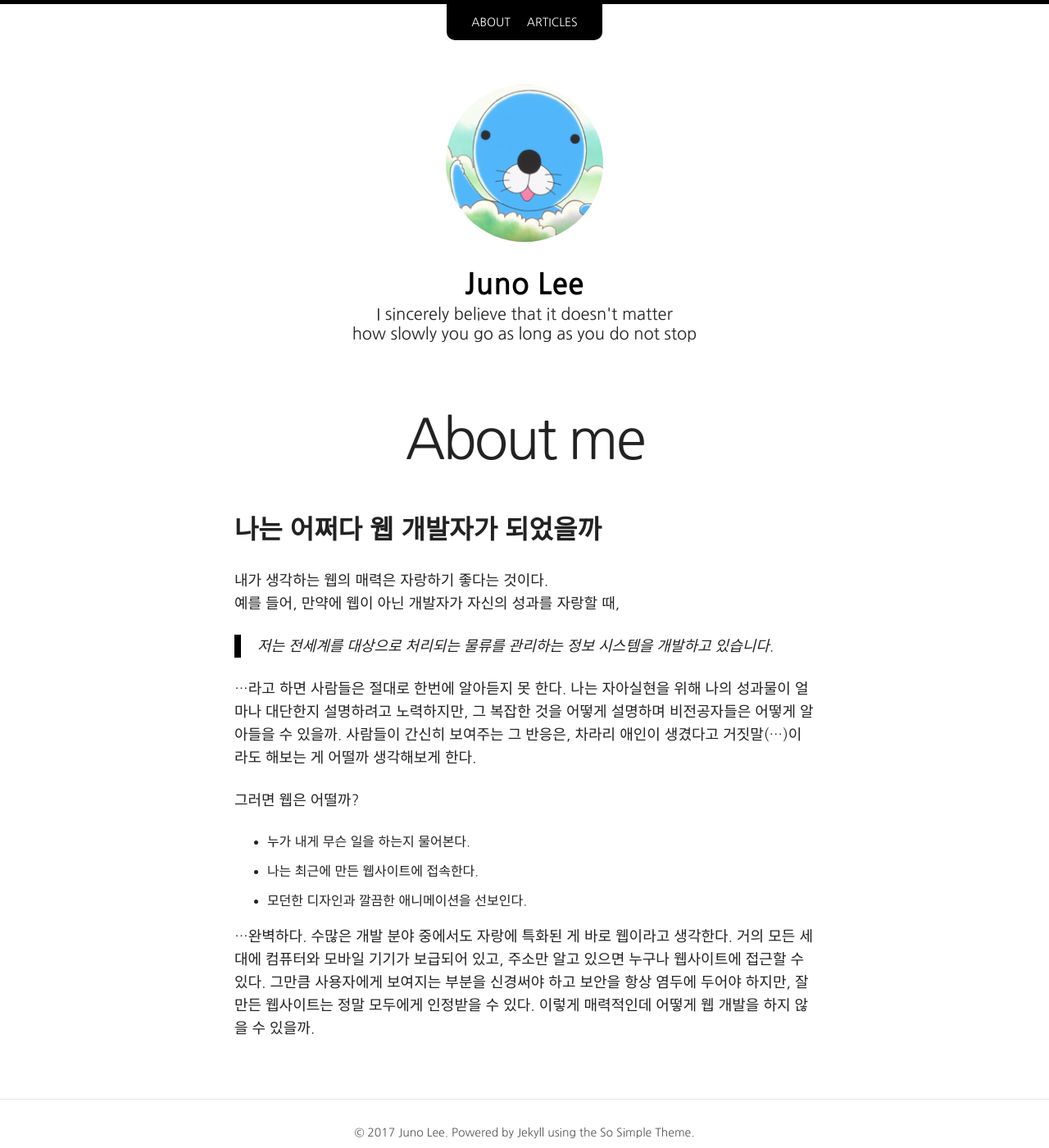
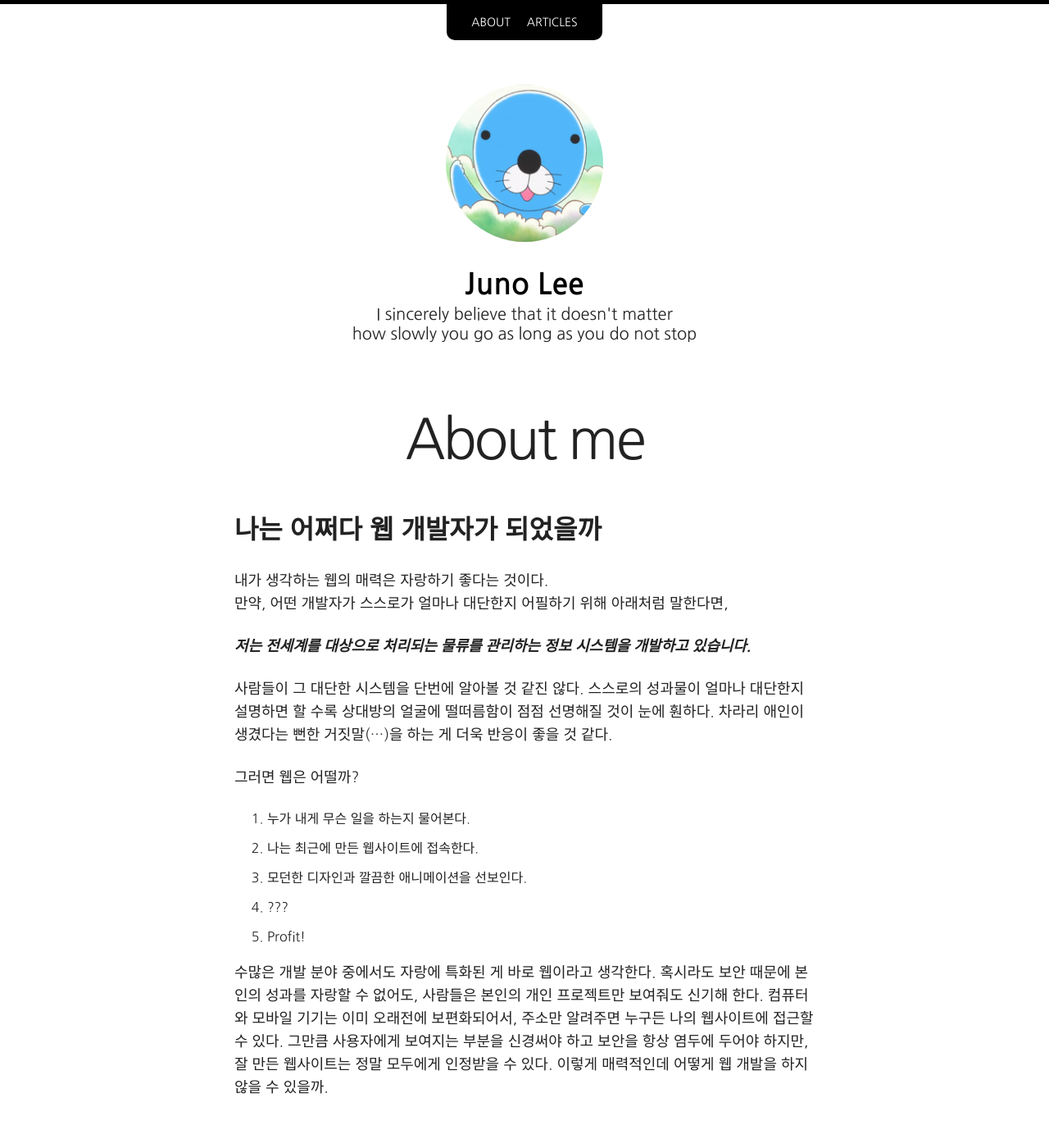
Before and after one commit to johanneslee/johanneslee.github.io, a Jekyll site: the page built from about/index.md, in a window 1280 px wide and 1400 px high. Shown: the whole window at 82% size. Built offline with Jekyll 4.4.1, drawn with Linux system fonts in a browser that asks for light colours; nearby versions of some CDN libraries; some web fonts are replaced.

Commit message:
Update Posts

```diff
--- a/about/index.md
+++ b/about/index.md
@@ -8,16 +8,18 @@
 ## 나는 어쩌다 웹 개발자가 되었을까
 
 내가 생각하는 웹의 매력은 자랑하기 좋다는 것이다.
-예를 들어, 만약에 웹이 아닌 개발자가 자신의 성과를 자랑할 때,
+만약, 어떤 개발자가 스스로가 얼마나 대단한지 어필하기 위해 아래처럼 말한다면,
 
->저는 전세계를 대상으로 처리되는 물류를 관리하는 정보 시스템을 개발하고 있습니다.
+__*저는 전세계를 대상으로 처리되는 물류를 관리하는 정보 시스템을 개발하고 있습니다.*__
 
-...라고 하면 사람들은 절대로 한번에 알아듣지 못 한다. 나는 자아실현을 위해 나의 성과물이 얼마나 대단한지 설명하려고 노력하지만, 그 복잡한 것을 어떻게 설명하며 비전공자들은 어떻게 알아들을 수 있을까. 사람들이 간신히 보여주는 그 반응은, 차라리 애인이 생겼다고 거짓말(...)이라도 해보는 게 어떨까 생각해보게 한다.
+사람들이 그 대단한 시스템을 단번에 알아볼 것 같진 않다. 스스로의 성과물이 얼마나 대단한지 설명하면 할 수록 상대방의 얼굴에 떨떠름함이 점점 선명해질 것이 눈에 훤하다. 차라리 애인이 생겼다는 뻔한 거짓말(...)을 하는 게 더욱 반응이 좋을 것 같다.
 
 그러면 웹은 어떨까?
 
-* 누가 내게 무슨 일을 하는지 물어본다.
-* 나는 최근에 만든 웹사이트에 접속한다.
-* 모던한 디자인과 깔끔한 애니메이션을 선보인다.
+1. 누가 내게 무슨 일을 하는지 물어본다.
+2. 나는 최근에 만든 웹사이트에 접속한다.
+3. 모던한 디자인과 깔끔한 애니메이션을 선보인다.
+4. ???
+5. Profit!
 
-...완벽하다. 수많은 개발 분야 중에서도 자랑에 특화된 게 바로 웹이라고 생각한다. 거의 모든 세대에 컴퓨터와 모바일 기기가 보급되어 있고, 주소만 알고 있으면 누구나 웹사이트에 접근할 수 있다. 그만큼 사용자에게 보여지는 부분을 신경써야 하고 보안을 항상 염두에 두어야 하지만, 잘 만든 웹사이트는 정말 모두에게 인정받을 수 있다. 이렇게 매력적인데 어떻게 웹 개발을 하지 않을 수 있을까.
+수많은 개발 분야 중에서도 자랑에 특화된 게 바로 웹이라고 생각한다. 혹시라도 보안 때문에 본인의 성과를 자랑할 수 없어도, 사람들은 본인의 개인 프로젝트만 보여줘도 신기해 한다. 컴퓨터와 모바일 기기는 이미 오래전에 보편화되어서, 주소만 알려주면 누구든 나의 웹사이트에 접근할 수 있다. 그만큼 사용자에게 보여지는 부분을 신경써야 하고 보안을 항상 염두에 두어야 하지만, 잘 만든 웹사이트는 정말 모두에게 인정받을 수 있다. 이렇게 매력적인데 어떻게 웹 개발을 하지 않을 수 있을까.
```
